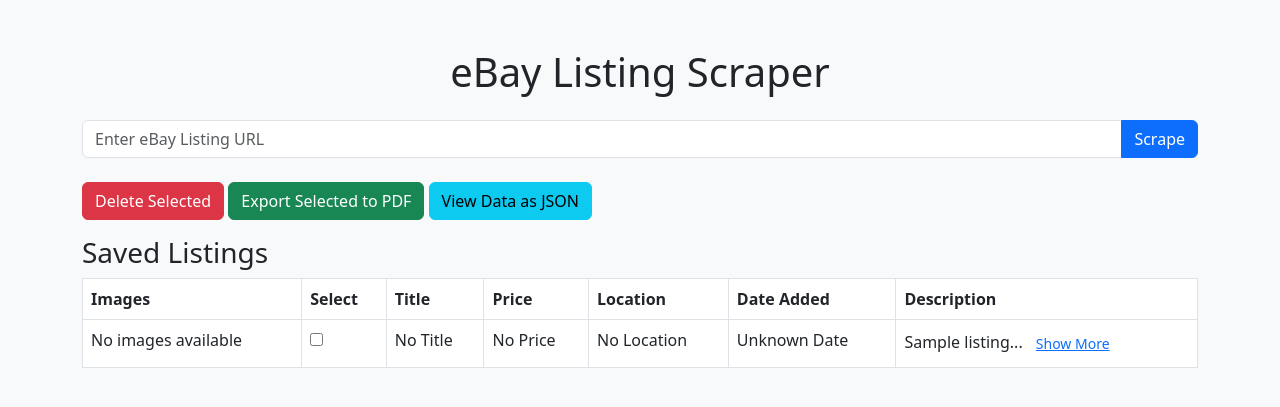
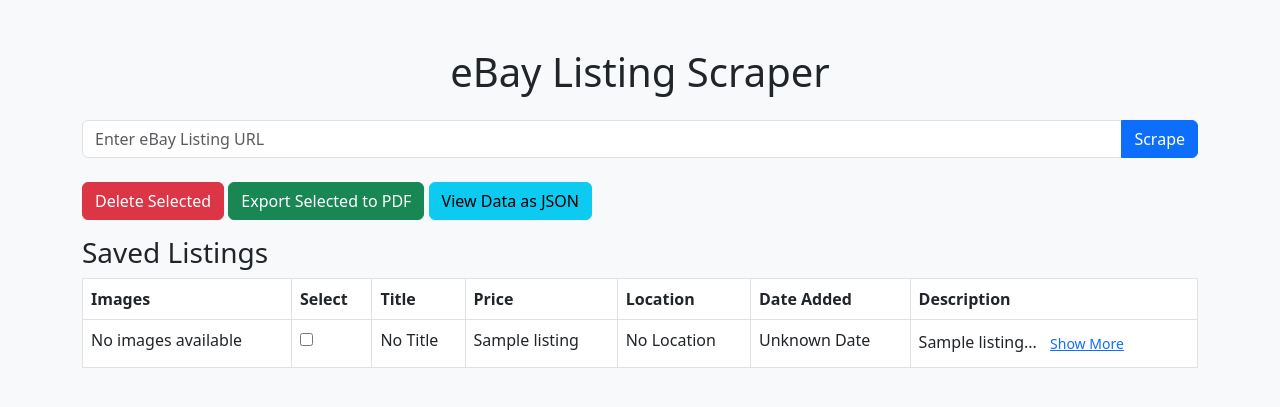
Before and after one commit to Guidedriver0/ebay_scraper, a Flask app: template templates/index.html in a window 1280 px wide. Shown: the top 407 px of the page. Run offline with Flask 3, Linux system fonts and the light colour scheme; the template is opened without the code that fills it: most values are stand-ins (such as "Sample title", 1, 10 or a date in 2020).

Commit message:
fix description & Price

```diff
--- a/app.py
+++ b/app.py
@@ -50,10 +50,10 @@
     return webdriver.Chrome(service=service, options=chrome_options)
 
 def get_ebay_listing(url):
-    """Scrapes an eBay listing for key details, including item description."""
+    """Scrapes an eBay listing for key details, ensuring correct price and description extraction."""
     driver = get_webdriver()
     driver.get(url)
-    time.sleep(5)  # Increase wait time for JavaScript content
+    time.sleep(5)  # Wait for JavaScript content to load
 
     soup = BeautifulSoup(driver.page_source, "html.parser")
     driver.quit()
@@ -64,16 +64,18 @@
     except AttributeError:
         title = "Not Found"
 
-    # Extract price (Handles multiple price formats)
+    # Detect if the listing is an Auction or Buy It Now
     try:
-        price = "Not Found"
-        price_element = soup.select_one('span[itemprop="price"], span.ux-textspans, div.x-price-primary')
-        if price_element:
-            price = price_element.get_text(strip=True)
-        elif soup.select_one("span.x-price-approx__price"):
-            price = soup.select_one("span.x-price-approx__price").get_text(strip=True)
-        elif soup.select_one("div.x-price-primary span"):
-            price = soup.select_one("div.x-price-primary span").get_text(strip=True)
+        auction_tag = soup.find("span", text="Place bid")  # Check if auction exists
+        if auction_tag:
+            price = "Auction"
+        else:
+            price = "Not Found"
+
+            # Extract price from the correct div
+            price_element = soup.select_one("div.x-price-primary span.ux-textspans")
+            if price_element:
+                price = price_element.get_text(strip=True)
     except AttributeError:
         price = "Not Found"
 
@@ -83,17 +85,11 @@
     except AttributeError:
         shipping_location = "Not Found"
 
-    # Extract item description (eBay loads descriptions in an iframe)
+    # Extract "Item Description" (Correct Section)
     try:
-        desc_iframe = soup.find("iframe", {"id": "desc_ifr"})
-        if desc_iframe:
-            desc_url = desc_iframe["src"]
-            desc_page = requests.get(desc_url, headers={"User-Agent": "Mozilla/5.0"})
-            desc_soup = BeautifulSoup(desc_page.content, "html.parser")
-            description = desc_soup.get_text(separator=" ").strip()
-        else:
-            description = "Not Found"
-    except:
+        description_div = soup.find("div", {"class": "x-item-description-child"})  # Locate correct div
+        description = " ".join([p.get_text(strip=True) for p in description_div.find_all("p")])  # Extract text from <p> tags
+    except AttributeError:
         description = "Not Found"
 
     # Extract images (ensures only product images)
@@ -115,6 +111,7 @@
         "image_urls": "; ".join(image_urls),
         "listing_url": url
     }
+
 
 def save_to_db(data):
     """Inserts scraped listing into the database with a timestamp."""
@@ -141,15 +138,14 @@
     conn = sqlite3.connect(DB_FILE)
     c = conn.cursor()
     c.execute("""
-        SELECT id, title, price, condition, seller_name,
-               seller_feedback_score, shipping_location,
-               shipping_cost, return_policy, description, image_urls
+        SELECT id, title, price, shipping_location, description, image_urls, date_added
         FROM listings
     """)
     listings = c.fetchall()
     conn.close()
 
     return render_template("index.html", listings=listings)
+
 
 @app.route("/json")
 def get_json():
--- a/templates/index.html
+++ b/templates/index.html
@@ -43,6 +43,7 @@
                 <tbody>
                     {% for listing in listings %}
                     <tr>
+                        <!-- Image Carousel -->
                         <td class="images">
                             {% if listing|length > 5 and listing[5] %}
                                 <div id="carousel-{{ loop.index }}" class="carousel slide" data-bs-interval="false">
@@ -66,11 +67,23 @@
                                 No images available
                             {% endif %}
                         </td>
+                        <!-- Checkbox for selection -->
                         <td><input type="checkbox" name="selected_ids" value="{{ listing[0] }}"></td>
+                        <!-- Title -->
                         <td class="title">{{ listing[1] if listing|length > 1 else "No Title" }}</td>
-                        <td class="price">{{ listing[2] if listing|length > 2 else "No Price" }}</td>
+                        <!-- Price (Show "Auction" if applicable) -->
+                        <td class="price">
+                            {% if listing[2] == "Auction" %}
+                                <span class="badge bg-warning text-dark">Auction</span>
+                            {% else %}
+                                {{ listing[2] }}
+                            {% endif %}
+                        </td>
+                        <!-- Location -->
                         <td class="location">{{ listing[3] if listing|length > 3 else "No Location" }}</td>
+                        <!-- Date Added -->
                         <td class="date_added">{{ listing[6] if listing|length > 6 else "Unknown Date" }}</td>
+                        <!-- Description -->
                         <td class="description">
                             <span id="desc-{{ listing[0] }}" class="short-description">
                                 {{ listing[4][:200] }}...  <!-- Show only first 200 characters -->
```
